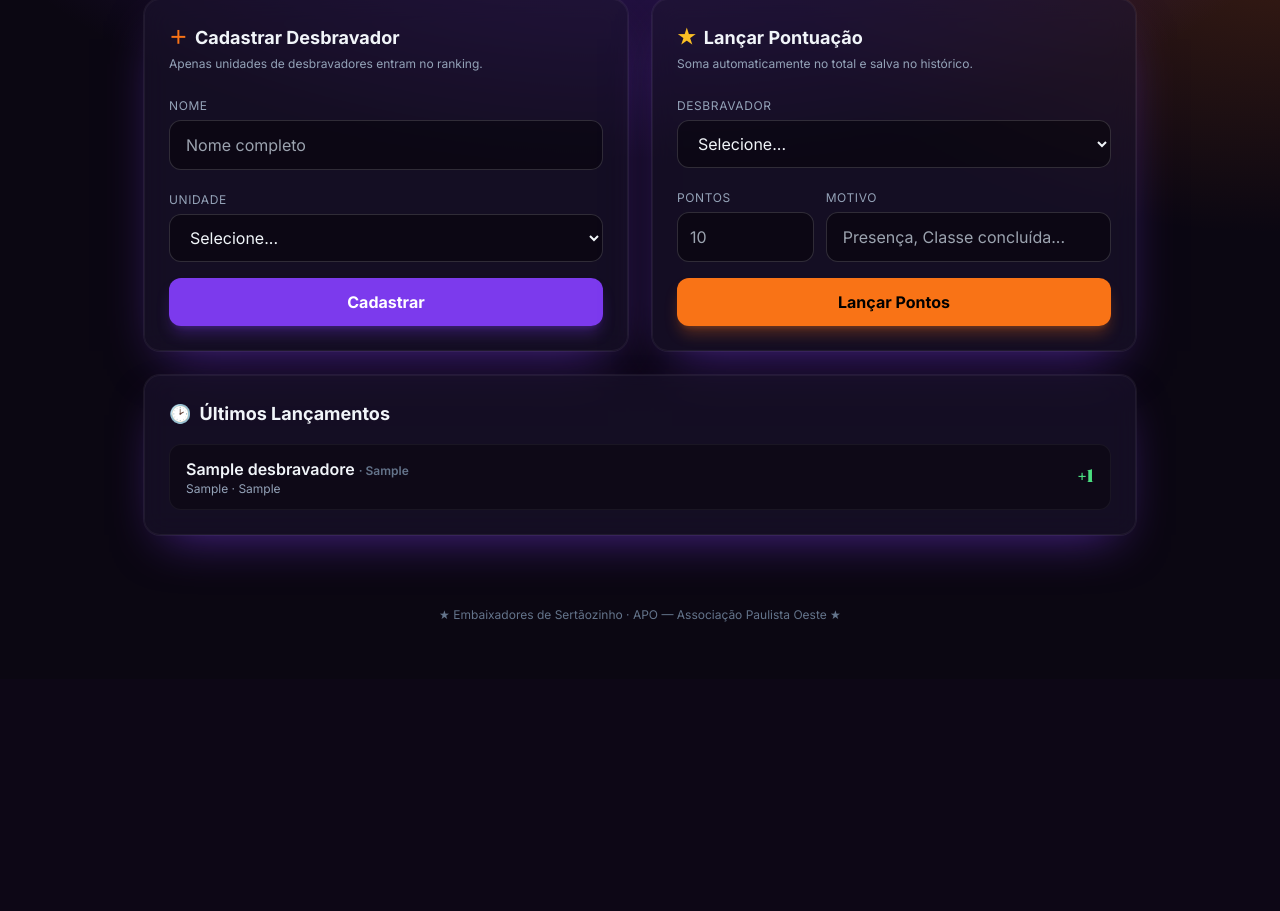
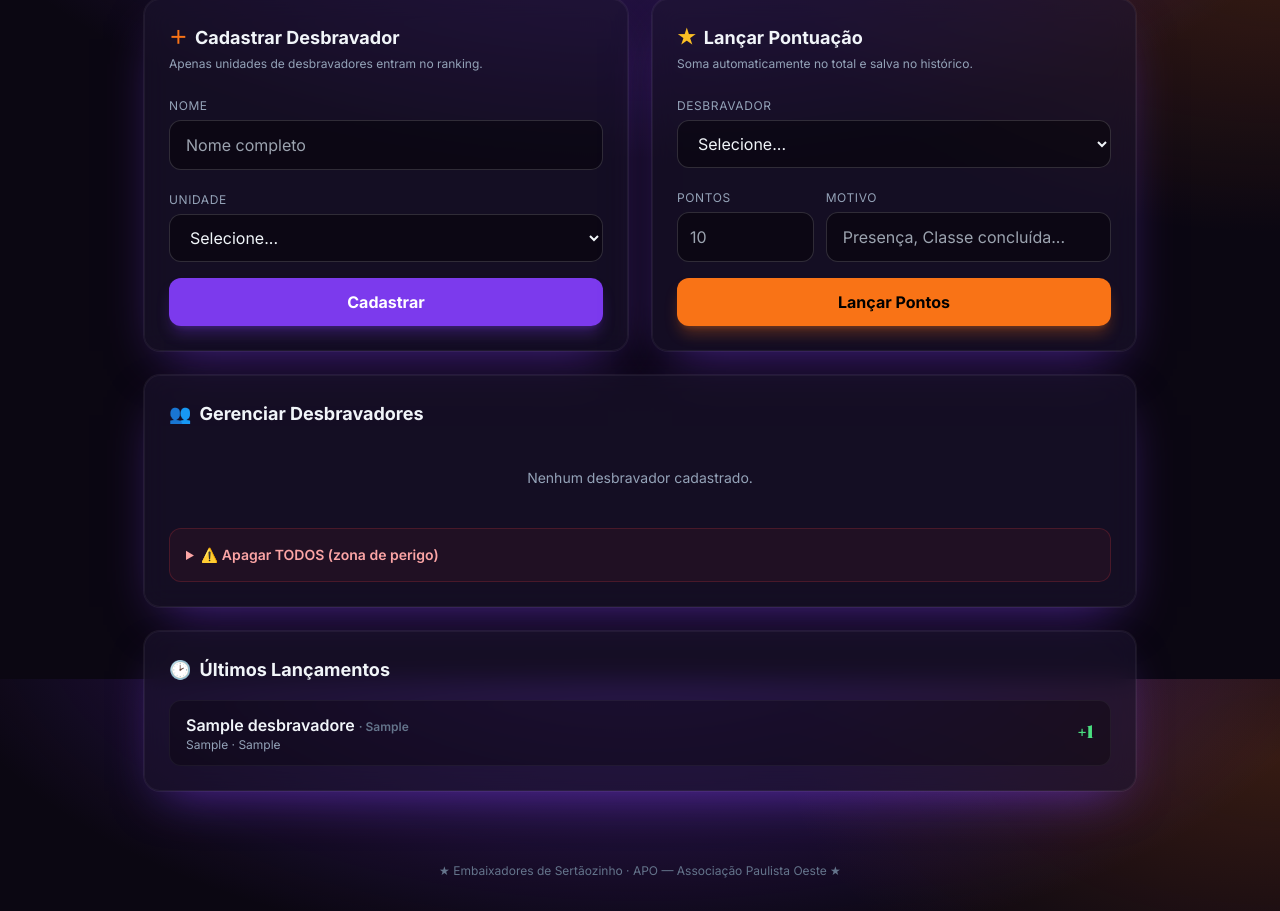
Before and after one commit to pam45678/oscar-embaixadores, a Flask app: page /admin/painel in a window 1280 px wide. Shown: the part 121-1032 px from the top of the page. Before the commit the page ends 743 px from the top, so only its background shows below. Run offline with Flask 3, Linux system fonts and the light colour scheme; the visitor is signed in with stand-in values (Sample User, id 1); tables that the repository leaves empty hold one stand-in row (values such as "Sample post"); some libraries are stand-ins or nearby versions.

Commit message:
Adiciona função de excluir desbravadores e limpar tudo

```diff
--- a/app.py
+++ b/app.py
@@ -238,6 +238,40 @@ def lancar():
     return redirect(url_for("painel"))
 
 
+@app.route("/admin/excluir/<int:desbravador_id>", methods=["POST"])
+@login_required
+def excluir(desbravador_id):
+    db = get_db()
+    desb = db.execute(
+        "SELECT * FROM desbravadores WHERE id = ?", (desbravador_id,)
+    ).fetchone()
+    if not desb:
+        flash("Desbravador não encontrado.", "erro")
+        return redirect(url_for("painel"))
+
+    nome = desb["nome"]
+    db.execute("DELETE FROM historico_pontos WHERE desbravador_id = ?", (desbravador_id,))
+    db.execute("DELETE FROM desbravadores WHERE id = ?", (desbravador_id,))
+    db.commit()
+    flash(f"Desbravador '{nome}' excluído.", "ok")
+    return redirect(url_for("painel"))
+
+
+@app.route("/admin/limpar-tudo", methods=["POST"])
+@login_required
+def limpar_tudo():
+    # Só executa se a confirmação for digitada corretamente
+    if request.form.get("confirmar", "").strip().upper() != "LIMPAR":
+        flash("Para limpar tudo, digite LIMPAR na confirmação.", "erro")
+        return redirect(url_for("painel"))
+    db = get_db()
+    db.execute("DELETE FROM historico_pontos")
+    db.execute("DELETE FROM desbravadores")
+    db.commit()
+    flash("Todos os desbravadores e pontos foram removidos. Comece do zero!", "ok")
+    return redirect(url_for("painel"))
+
+
 @app.route("/admin/sair")
 def sair():
     session.clear()
--- a/render.yaml
+++ b/render.yaml
@@ -3,5 +3,5 @@ services:
     name: oscar-embaixadores
     runtime: python
     plan: free
-    buildCommand: "pip install -r requirements.txt && python seed.py"
+    buildCommand: "pip install -r requirements.txt"
     startCommand: "gunicorn app:app"
--- a/templates/admin.html
+++ b/templates/admin.html
@@ -82,6 +82,42 @@
 
   <!-- Histórico -->
   <section class="md:col-span-2 glass card-glow rounded-2xl p-6 border border-white/5 rise">
+    <h2 class="font-bold text-lg mb-4 flex items-center gap-2"><span class="text-roxo-light">👥</span> Gerenciar Desbravadores</h2>
+    {% if desbravadores %}
+    <div class="space-y-2 mb-2">
+      {% for d in desbravadores %}
+      <div class="flex items-center justify-between gap-3 bg-black/30 rounded-xl px-4 py-3 border border-white/5">
+        <div class="min-w-0">
+          <p class="font-semibold truncate">{{ d.nome }} <span class="text-xs text-slate-500">· {{ d.unidade }}</span></p>
+          <p class="text-xs text-slate-400">{{ d.pontuacao_total }} pts</p>
+        </div>
+        <form method="POST" action="{{ url_for('excluir', desbravador_id=d.id) }}"
+              onsubmit="return confirm('Excluir {{ d.nome }}? Os pontos e histórico dele serão apagados.');">
+          <button class="shrink-0 bg-red-500/20 text-red-300 border border-red-500/30 hover:bg-red-500/30 px-3 py-1.5 rounded-lg text-sm font-semibold transition">
+            🗑️ Excluir
+          </button>
+        </form>
+      </div>
+      {% endfor %}
+    </div>
+    {% else %}
+    <p class="text-slate-400 text-sm text-center py-6">Nenhum desbravador cadastrado.</p>
+    {% endif %}
+
+    <!-- Zona de perigo -->
+    <details class="mt-4 bg-red-500/5 border border-red-500/20 rounded-xl p-4">
+      <summary class="cursor-pointer text-sm font-semibold text-red-300">⚠️ Apagar TODOS (zona de perigo)</summary>
+      <form method="POST" action="{{ url_for('limpar_tudo') }}" class="mt-3 flex flex-col sm:flex-row gap-2"
+            onsubmit="return confirm('Tem certeza? Isso apaga TODOS os desbravadores e pontos. Não tem volta.');">
+        <input name="confirmar" placeholder="Digite LIMPAR para confirmar"
+               class="flex-1 bg-black/40 border border-red-500/30 rounded-xl px-4 py-2.5 text-sm focus:outline-none focus:border-red-400 transition">
+        <button class="bg-red-600 hover:bg-red-500 text-white font-bold px-4 py-2.5 rounded-xl text-sm transition">Apagar tudo</button>
+      </form>
+    </details>
+  </section>
+
+  <!-- Histórico -->
+  <section class="md:col-span-2 glass card-glow rounded-2xl p-6 border border-white/5 rise">
     <h2 class="font-bold text-lg mb-4 flex items-center gap-2"><span class="text-roxo-light">🕑</span> Últimos Lançamentos</h2>
     {% if historico %}
     <div class="space-y-2">
```
